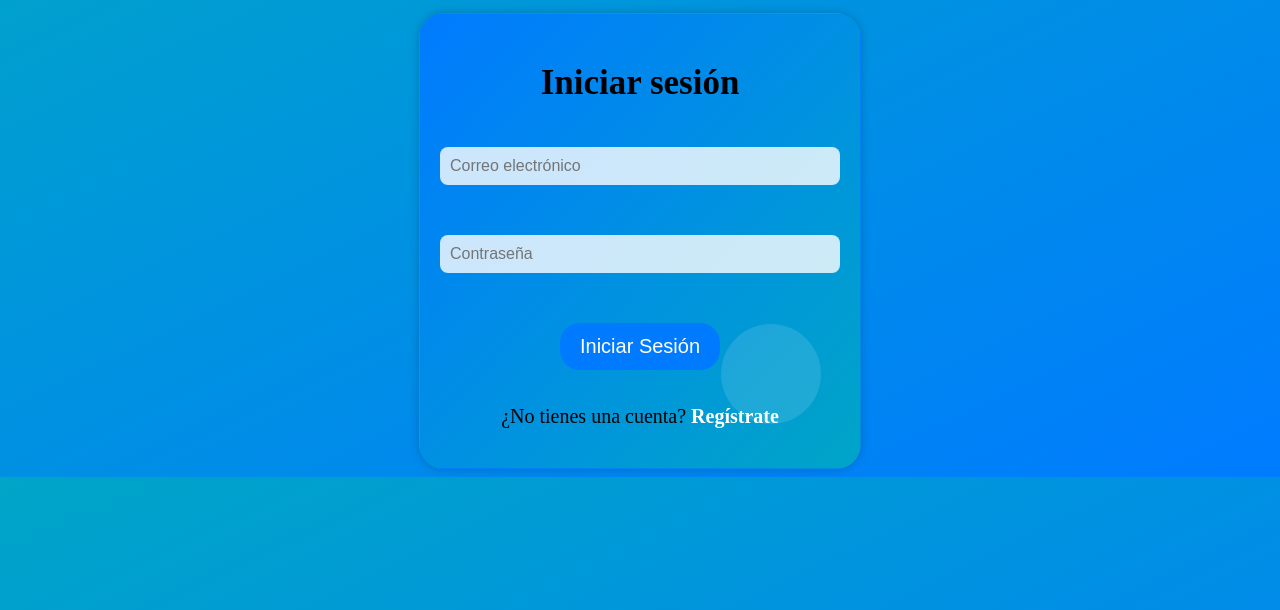
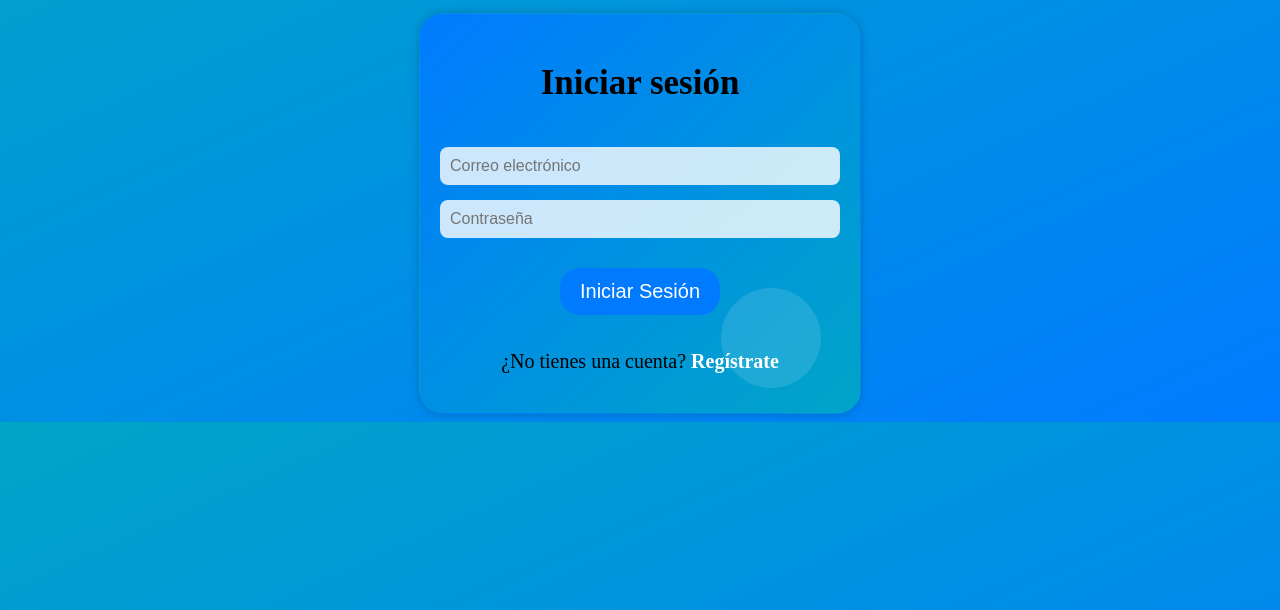
Before and after one commit to HectorGarcia01/CNN_Reconocimiento_Imagenes_Felinos, a Python web app: template app/templates/login.html in a window 1280 px wide. Shown: the part 147-757 px from the top of the page. Run offline with Jinja, Linux system fonts and the light colour scheme; the template is opened without the code that fills it, so the values that code supplies are empty.

Commit message:
Cambiando espacios entre inputs

```diff
--- a/app/static/login.css
+++ b/app/static/login.css
@@ -51,7 +51,6 @@ p {
 
 input {
     margin-top:  15px; /* Espacio entre el titulo */
-    margin-bottom: 35px; /* Espacio entre los campos de entrada */
     padding: 10px;
     width: 100%;
     box-sizing: border-box;
@@ -70,7 +69,7 @@ input:focus {
 }
 
 button {
-    margin-top: 15px; /* Espacio por encima del botón */
+    margin-top: 30px; /* Espacio por encima del botón */
     margin-bottom: 15px; /* Espacio por debajo del botón */
     padding: 12px 20px; /* Aumento del espacio interno */
     background-color: #007bff;
```
